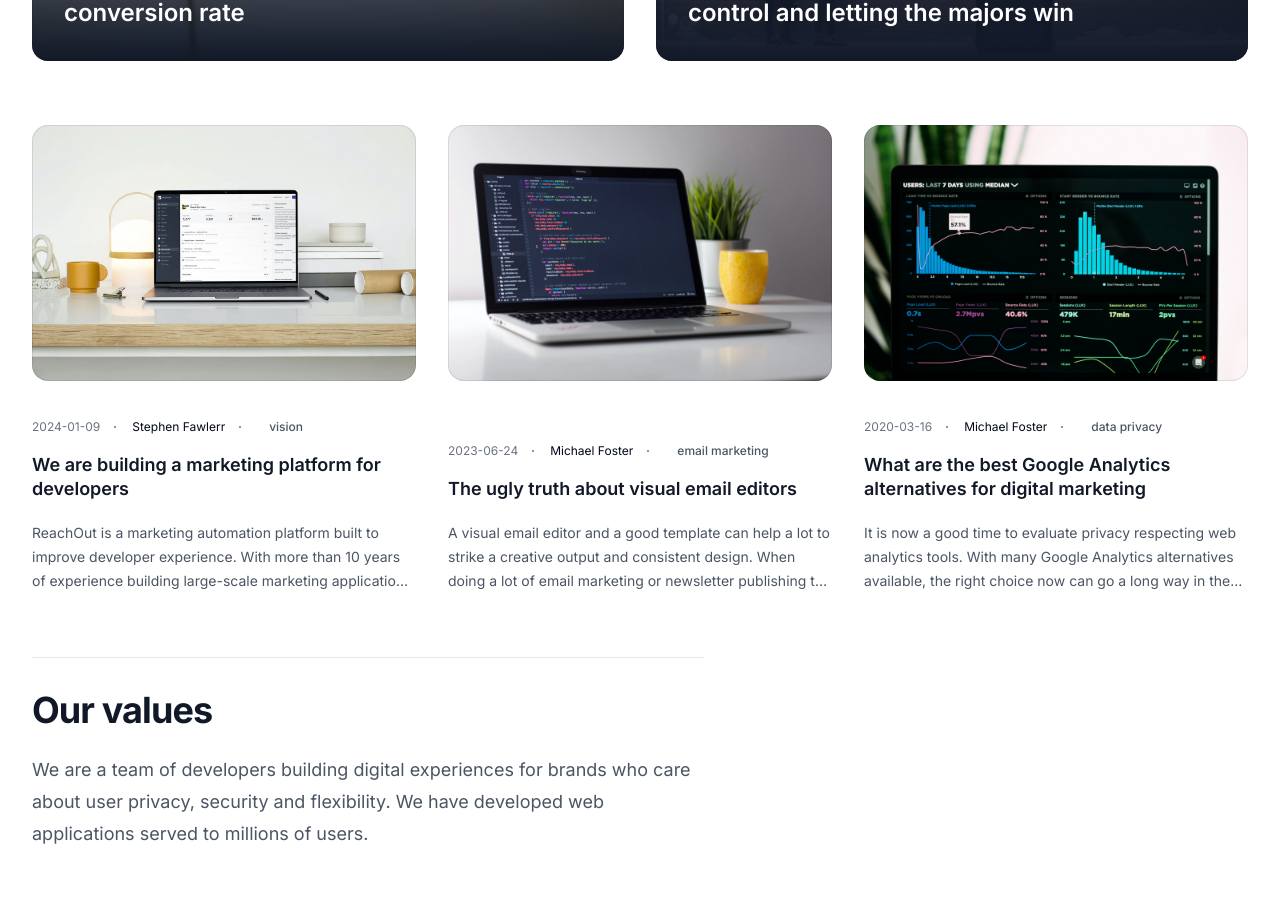
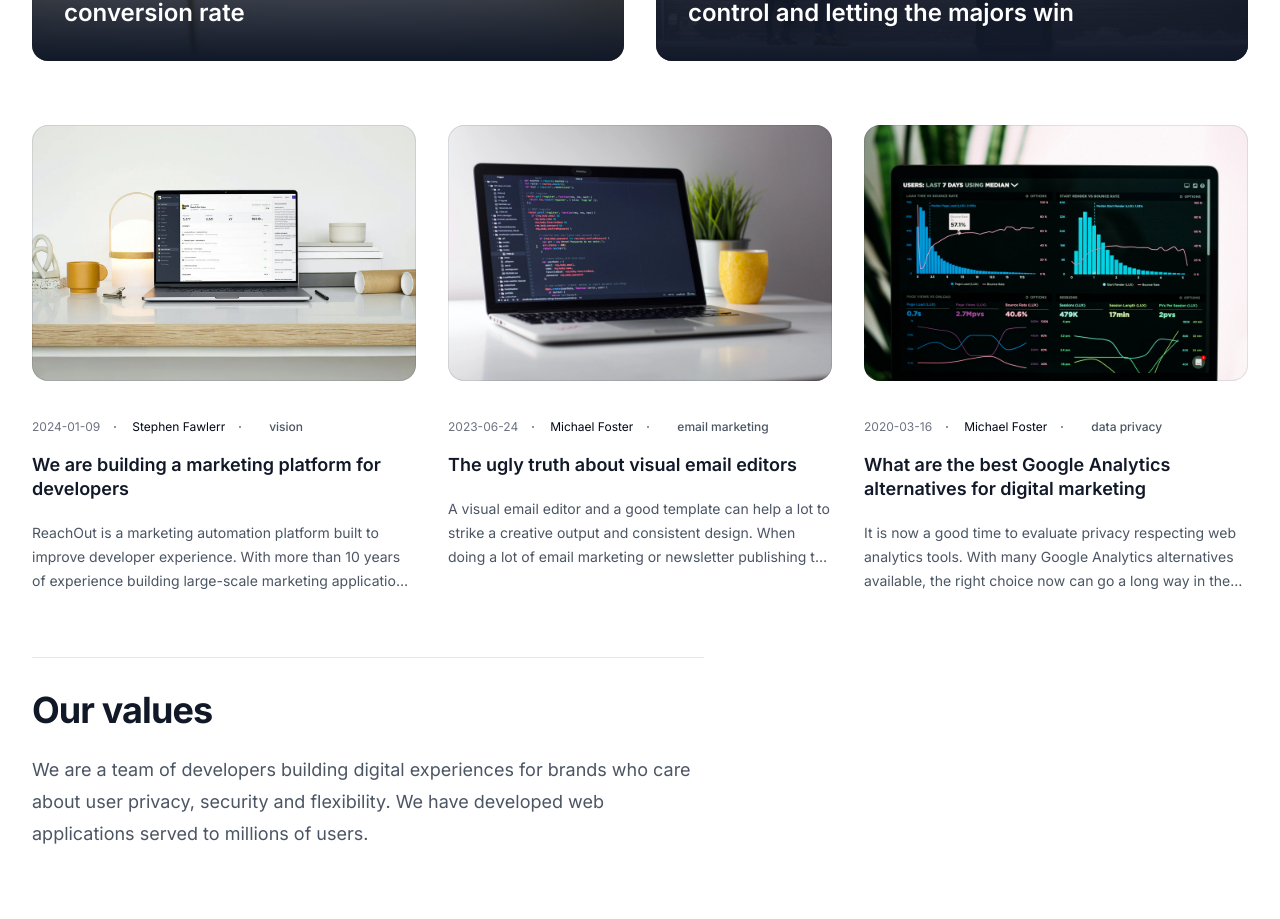
Before and after one commit to reachoutlabs/reachout-starter, a Next.js app: page / in a window 1280 px wide. Shown: the part 1758-2677 px from the top of the page. Built offline with nearby package versions, Linux system fonts and the light colour scheme.

Commit message:
Update blogList.tsx

```diff
--- a/src/components/blogList.tsx
+++ b/src/components/blogList.tsx
@@ -45,7 +45,7 @@
           {posts.slice(0, 3).map((post) => (
             <article
               key={post.id}
-              className="flex flex-col items-start justify-between"
+              className="flex flex-col items-start justify-top"
             >
               <div className="relative w-full">
                 <img
```
